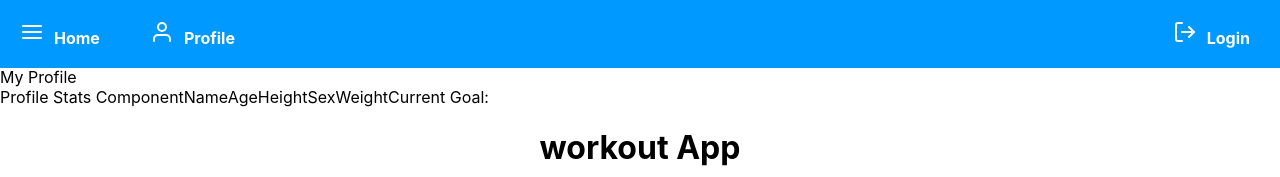
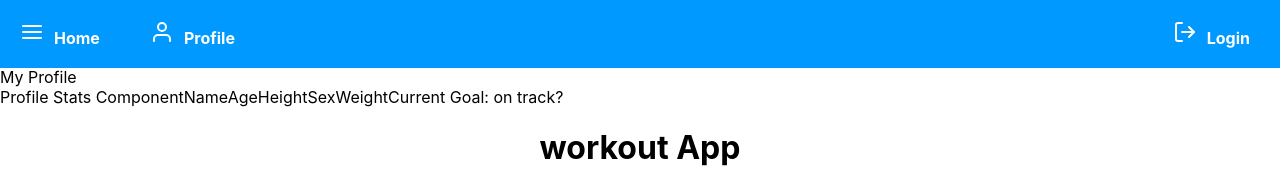
Before and after one commit to petermijkje/workout_app2, a React (Create React App) app in the folder workout_app/: page /profile in a window 1280 px wide. Shown: the top 177 px of the page. Built offline with nearby package versions, Linux system fonts and the light colour scheme.

Commit message:
adding more span

```diff
--- a/workout_app/src/components/profile-stats/profile-stats.component.jsx
+++ b/workout_app/src/components/profile-stats/profile-stats.component.jsx
@@ -12,6 +12,7 @@ function ProfileStats() {
       <span>Sex</span>
       <span>Weight</span>
       <span>Current Goal: </span>
+      <span>on track?</span>
     </div>
   )
 }
```
